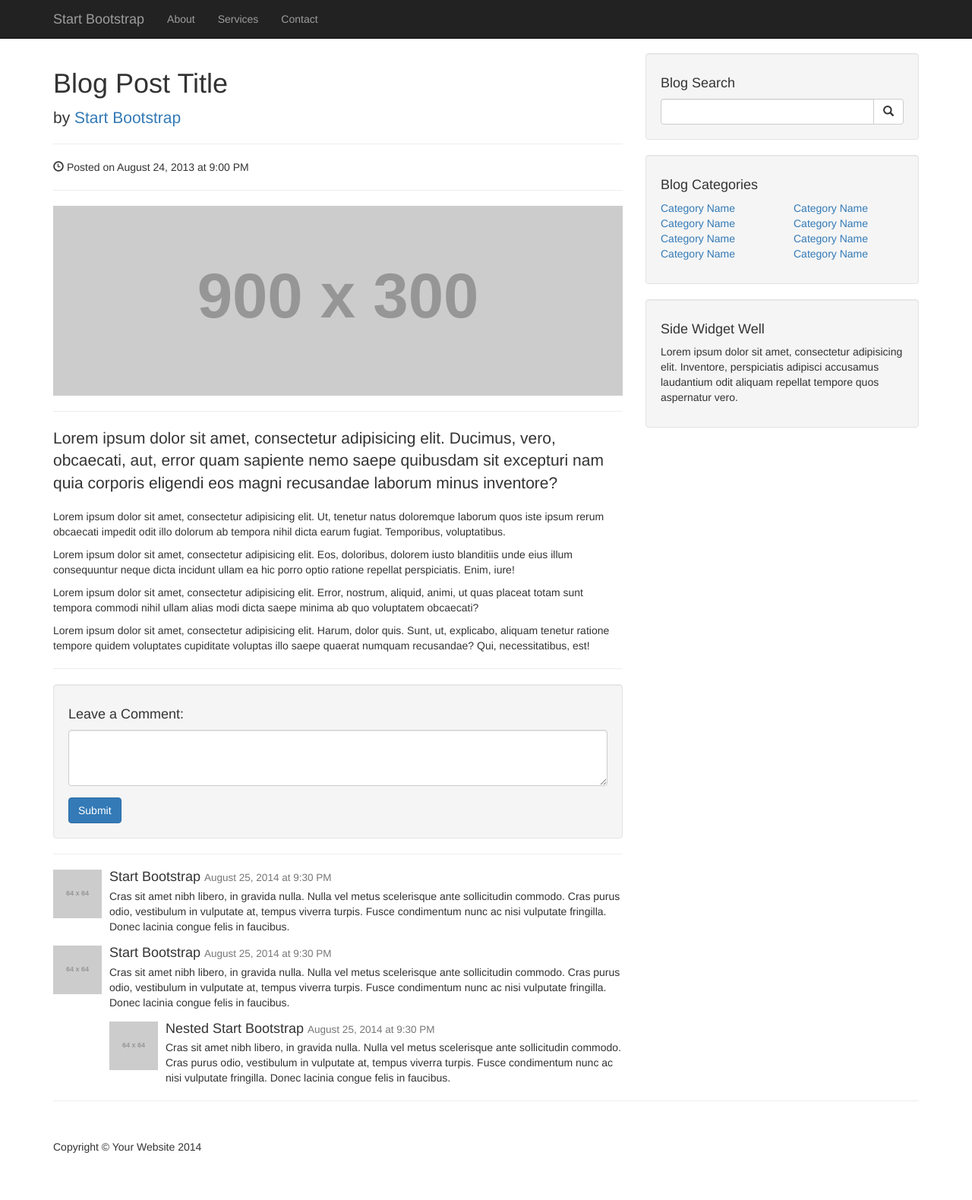
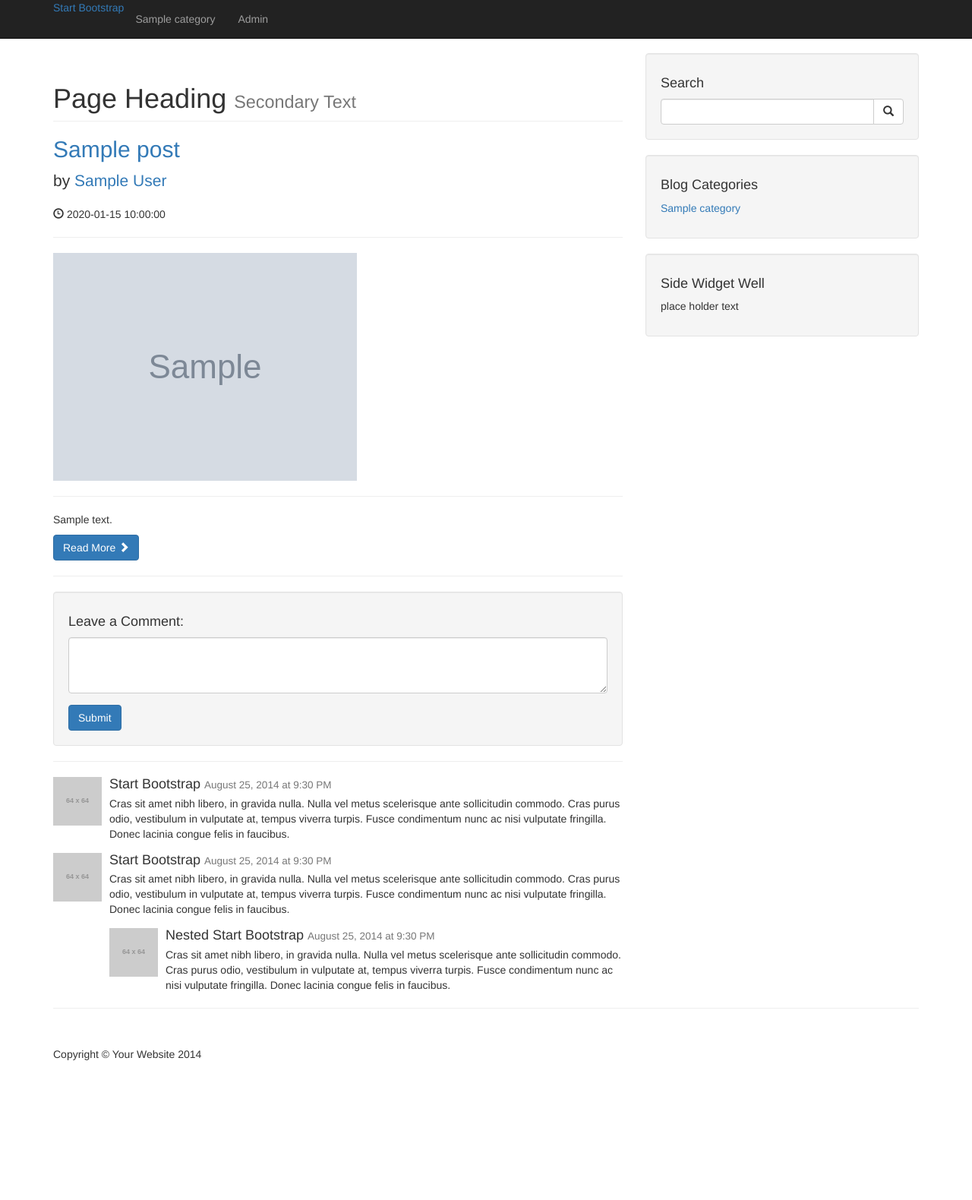
Before and after one commit to mroloff2019/CMS_PROJECT, a PHP site: page /post.php?p_id=1 in a window 1280 px wide. Shown: the whole page at 76% size. After the commit the page ends 1396 px from the top, so only its background shows below. Run offline with PHP 8.4, Linux system fonts and the light colour scheme; tables that the repository leaves empty or names only in its code hold one stand-in row (values such as "Sample post"); grey boxes marked "Sample" are stand-in pictures; grey boxes labelled with a size stand in for pictures from a placeholder-image service; some libraries are stand-ins or nearby versions.

Commit message:
Updated index.php and post.php
Post title is now a link that connects with the P_id.

```diff
--- a/CMS/includes/navigation.php
+++ b/CMS/includes/navigation.php
@@ -11,7 +11,7 @@
                     <span class="icon-bar"></span>
                     <span class="icon-bar"></span>
                 </button>
-                <a class="navbar-brand" href="#">Start Bootstrap</a>
+                <a class="index.php" href="#">Start Bootstrap</a>
             </div>
             <!-- Collect the nav links, forms, and other content for toggling -->
             <div class="collapse navbar-collapse" id="bs-example-navbar-collapse-1">
--- a/CMS/index.php
+++ b/CMS/index.php
@@ -20,7 +20,9 @@
             <?php
                 $query = "SELECT * FROM posts";
                 $select_all_posts_query = mysqli_query($connection,$query);
+
                     while($row = mysqli_fetch_assoc($select_all_posts_query)) {
+                    $post_id = $row['post_id'];
                     $post_title = $row['post_title'];
                     $post_author = $row['post_author'];
                     $post_date = $row['post_date'];
@@ -37,7 +39,7 @@
 
                 <!-- First Blog Post -->
                 <h2>
-                    <a href="#"><?php echo $post_title?></a>
+                    <a href="post.php?p_id=<?php echo $post_id; ?>"><?php echo $post_title;?></a>
                 </h2>
                 <p class="lead">
                     by <a href="index.php"><?php echo $post_author?></a>
--- a/CMS/post.php
+++ b/CMS/post.php
@@ -1,105 +1,80 @@
-<!DOCTYPE html>
-<html lang="en">
-
-<head>
-
-    <meta charset="utf-8">
-    <meta http-equiv="X-UA-Compatible" content="IE=edge">
-    <meta name="viewport" content="width=device-width, initial-scale=1">
-    <meta name="description" content="">
-    <meta name="author" content="">
-
-    <title>Blog Post - Start Bootstrap Template</title>
-
-    <!-- Bootstrap Core CSS -->
-    <link href="css/bootstrap.min.css" rel="stylesheet">
-
-    <!-- Custom CSS -->
-    <link href="css/blog-post.css" rel="stylesheet">
-
-    <!-- HTML5 Shim and Respond.js IE8 support of HTML5 elements and media queries -->
-    <!-- WARNING: Respond.js doesn't work if you view the page via file:// -->
-    <!--[if lt IE 9]>
-        <script src="https://oss.maxcdn.com/libs/html5shiv/3.7.0/html5shiv.js"></script>
-        <script src="https://oss.maxcdn.com/libs/respond.js/1.4.2/respond.min.js"></script>
-    <![endif]-->
-
-</head>
-
-<body>
+<?php include "includes/db.php";?>
+<?php include "includes/header.php";?>
 
     <!-- Navigation -->
-    <nav class="navbar navbar-inverse navbar-fixed-top" role="navigation">
-        <div class="container">
-            <!-- Brand and toggle get grouped for better mobile display -->
-            <div class="navbar-header">
-                <button type="button" class="navbar-toggle" data-toggle="collapse" data-target="#bs-example-navbar-collapse-1">
-                    <span class="sr-only">Toggle navigation</span>
-                    <span class="icon-bar"></span>
-                    <span class="icon-bar"></span>
-                    <span class="icon-bar"></span>
-                </button>
-                <a class="navbar-brand" href="#">Start Bootstrap</a>
-            </div>
-            <!-- Collect the nav links, forms, and other content for toggling -->
-            <div class="collapse navbar-collapse" id="bs-example-navbar-collapse-1">
-                <ul class="nav navbar-nav">
-                    <li>
-                        <a href="#">About</a>
-                    </li>
-                    <li>
-                        <a href="#">Services</a>
-                    </li>
-                    <li>
-                        <a href="#">Contact</a>
-                    </li>
-                </ul>
-            </div>
-            <!-- /.navbar-collapse -->
-        </div>
-        <!-- /.container -->
-    </nav>
+   <?php  include "includes/navigation.php"; ?>
 
     <!-- Page Content -->
     <div class="container">
 
         <div class="row">
 
-            <!-- Blog Post Content Column -->
-            <div class="col-lg-8">
+            <!-- Blog Entries Column -->
 
-                <!-- Blog Post -->
 
-                <!-- Title -->
-                <h1>Blog Post Title</h1>
 
-                <!-- Author -->
+
+            <div class="col-md-8">
+
+
+            <?php
+
+                if(isset($_GET['p_id'])) {
+
+                  $the_post_id = $_GET['p_id'];
+
+
+
+
+                }
+
+
+
+
+                $query = "SELECT * FROM posts WHERE post_id = $the_post_id ";
+                $select_all_posts_query = mysqli_query($connection,$query);
+                    while($row = mysqli_fetch_assoc($select_all_posts_query)) {
+                    $post_title = $row['post_title'];
+                    $post_author = $row['post_author'];
+                    $post_date = $row['post_date'];
+                    $post_image = $row['post_image'];
+                    $post_content = $row['post_content'];
+
+                        ?>
+
+
+                    <h1 class="page-header">
+                    Page Heading
+                    <small>Secondary Text</small>
+                </h1>
+
+                <!-- First Blog Post -->
+                <h2>
+                    <a href="#"><?php echo $post_title?></a>
+                </h2>
                 <p class="lead">
-                    by <a href="#">Start Bootstrap</a>
+                    by <a href="index.php"><?php echo $post_author?></a>
                 </p>
+                <p><span class="glyphicon glyphicon-time"></span> <?php echo $post_date ?></p>
+                <hr>
+                <img class="img-responsive" src="images/<?php echo $post_image?>" alt="">
+                <hr>
+                <p><?php echo $post_content?></p>
+                <a class="btn btn-primary" href="#">Read More <span class="glyphicon glyphicon-chevron-right"></span></a>
 
                 <hr>
 
-                <!-- Date/Time -->
-                <p><span class="glyphicon glyphicon-time"></span> Posted on August 24, 2013 at 9:00 PM</p>
 
-                <hr>
 
-                <!-- Preview Image -->
-                <img class="img-responsive" src="http://placehold.it/900x300" alt="">
+                    <?php }?>
 
-                <hr>
 
-                <!-- Post Content -->
-                <p class="lead">Lorem ipsum dolor sit amet, consectetur adipisicing elit. Ducimus, vero, obcaecati, aut, error quam sapiente nemo saepe quibusdam sit excepturi nam quia corporis eligendi eos magni recusandae laborum minus inventore?</p>
-                <p>Lorem ipsum dolor sit amet, consectetur adipisicing elit. Ut, tenetur natus doloremque laborum quos iste ipsum rerum obcaecati impedit odit illo dolorum ab tempora nihil dicta earum fugiat. Temporibus, voluptatibus.</p>
-                <p>Lorem ipsum dolor sit amet, consectetur adipisicing elit. Eos, doloribus, dolorem iusto blanditiis unde eius illum consequuntur neque dicta incidunt ullam ea hic porro optio ratione repellat perspiciatis. Enim, iure!</p>
-                <p>Lorem ipsum dolor sit amet, consectetur adipisicing elit. Error, nostrum, aliquid, animi, ut quas placeat totam sunt tempora commodi nihil ullam alias modi dicta saepe minima ab quo voluptatem obcaecati?</p>
-                <p>Lorem ipsum dolor sit amet, consectetur adipisicing elit. Harum, dolor quis. Sunt, ut, explicabo, aliquam tenetur ratione tempore quidem voluptates cupiditate voluptas illo saepe quaerat numquam recusandae? Qui, necessitatibus, est!</p>
 
-                <hr>
 
-                <!-- Blog Comments -->
+
+
+
+     <!-- Blog Comments -->
 
                 <!-- Comments Form -->
                 <div class="well">
@@ -155,89 +130,56 @@
                     </div>
                 </div>
 
+
+
+
+
+
+
+
+
+
+
+
+
+
+
+
+
+
+
+
+
+
+
+
+
+
+
+
+
+
+
+
             </div>
 
+
+
+
             <!-- Blog Sidebar Widgets Column -->
-            <div class="col-md-4">
 
-                <!-- Blog Search Well -->
-                <div class="well">
-                    <h4>Blog Search</h4>
-                    <div class="input-group">
-                        <input type="text" class="form-control">
-                        <span class="input-group-btn">
-                            <button class="btn btn-default" type="button">
-                                <span class="glyphicon glyphicon-search"></span>
-                        </button>
-                        </span>
-                    </div>
-                    <!-- /.input-group -->
-                </div>
+            <?php include "includes/sidebar.php";?>
 
-                <!-- Blog Categories Well -->
-                <div class="well">
-                    <h4>Blog Categories</h4>
-                    <div class="row">
-                        <div class="col-lg-6">
-                            <ul class="list-unstyled">
-                                <li><a href="#">Category Name</a>
-                                </li>
-                                <li><a href="#">Category Name</a>
-                                </li>
-                                <li><a href="#">Category Name</a>
-                                </li>
-                                <li><a href="#">Category Name</a>
-                                </li>
-                            </ul>
-                        </div>
-                        <div class="col-lg-6">
-                            <ul class="list-unstyled">
-                                <li><a href="#">Category Name</a>
-                                </li>
-                                <li><a href="#">Category Name</a>
-                                </li>
-                                <li><a href="#">Category Name</a>
-                                </li>
-                                <li><a href="#">Category Name</a>
-                                </li>
-                            </ul>
-                        </div>
-                    </div>
-                    <!-- /.row -->
-                </div>
 
-                <!-- Side Widget Well -->
-                <div class="well">
-                    <h4>Side Widget Well</h4>
-                    <p>Lorem ipsum dolor sit amet, consectetur adipisicing elit. Inventore, perspiciatis adipisci accusamus laudantium odit aliquam repellat tempore quos aspernatur vero.</p>
-                </div>
-
-            </div>
 
         </div>
         <!-- /.row -->
 
         <hr>
+<?php
 
-        <!-- Footer -->
-        <footer>
-            <div class="row">
-                <div class="col-lg-12">
-                    <p>Copyright &copy; Your Website 2014</p>
-                </div>
-            </div>
-            <!-- /.row -->
-        </footer>
 
-    </div>
-    <!-- /.container -->
+include "includes/footer.php";
 
-    <!-- jQuery -->
-    <script src="js/jquery.js"></script>
 
-    <!-- Bootstrap Core JavaScript -->
-    <script src="js/bootstrap.min.js"></script>
-
-</body>
-
-</html>
+?>
```
Also changed, not shown: comment_examples.php (added, +58 -0 lines).
